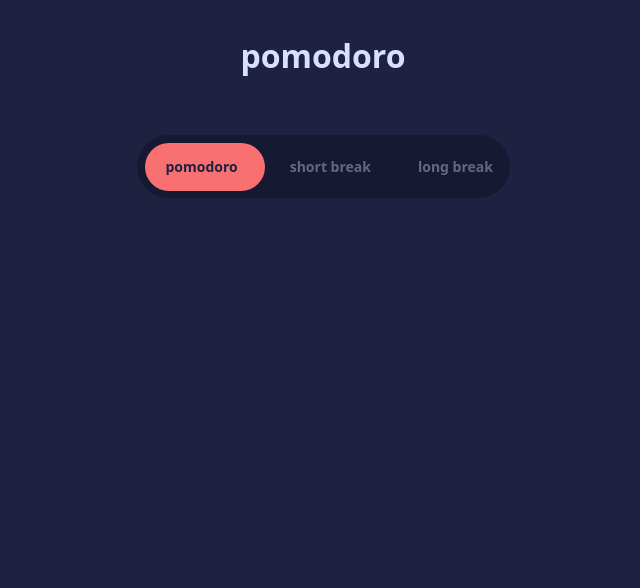
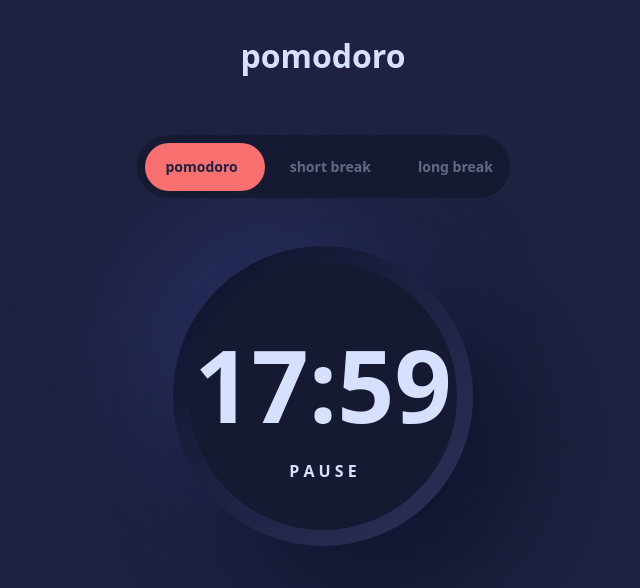
Before and after one commit to Davmike/pomodoro-app, a React (Vite) app: page /longbreak in a window 1280 px wide. Shown: the top 588 px of the page, without its empty margins (317-957 px from the left). Built offline with nearby package versions, Linux system fonts and the light colour scheme.

Commit message:
feat: add circel

```diff
--- a/src/Components/Pomodoro.tsx
+++ b/src/Components/Pomodoro.tsx
@@ -3,10 +3,26 @@ import "react-circular-progressbar/dist/styles.css";
 
 function Pomodoro() {
   return (
-    <div>
-
+    <div className="flex justify-center items-center">
+      <div
+        style={{
+          background: "linear-gradient(315deg, #2E325A 0%, #0E112A 100%)",
+          boxShadow:
+            "50px 50px 100px 0px #121530, -50px -50px 100px 0px #272C5A",
+        }}
+        className="w-[300px] h-[300px] rounded-[50%] flex items-center justify-center mt-[48px] mb-[79px]"
+      >
+        <div className="w-[268px] h-[268px] rounded-[50%] bg-[#161932] flex flex-col justify-center items-center">
+          <h2 className="text-[80px] md:text-[100px] text-[#D7E0FF] font-bold">
+            17:59
+          </h2>
+          <p className="text-[#D7E0FF] text-[14px] font-bold md:text-[16px]">
+            P A U S E
+          </p>
+        </div>
+      </div>
     </div>
-  )
+  );
 }
 
-export default Pomodoro
+export default Pomodoro;
```
